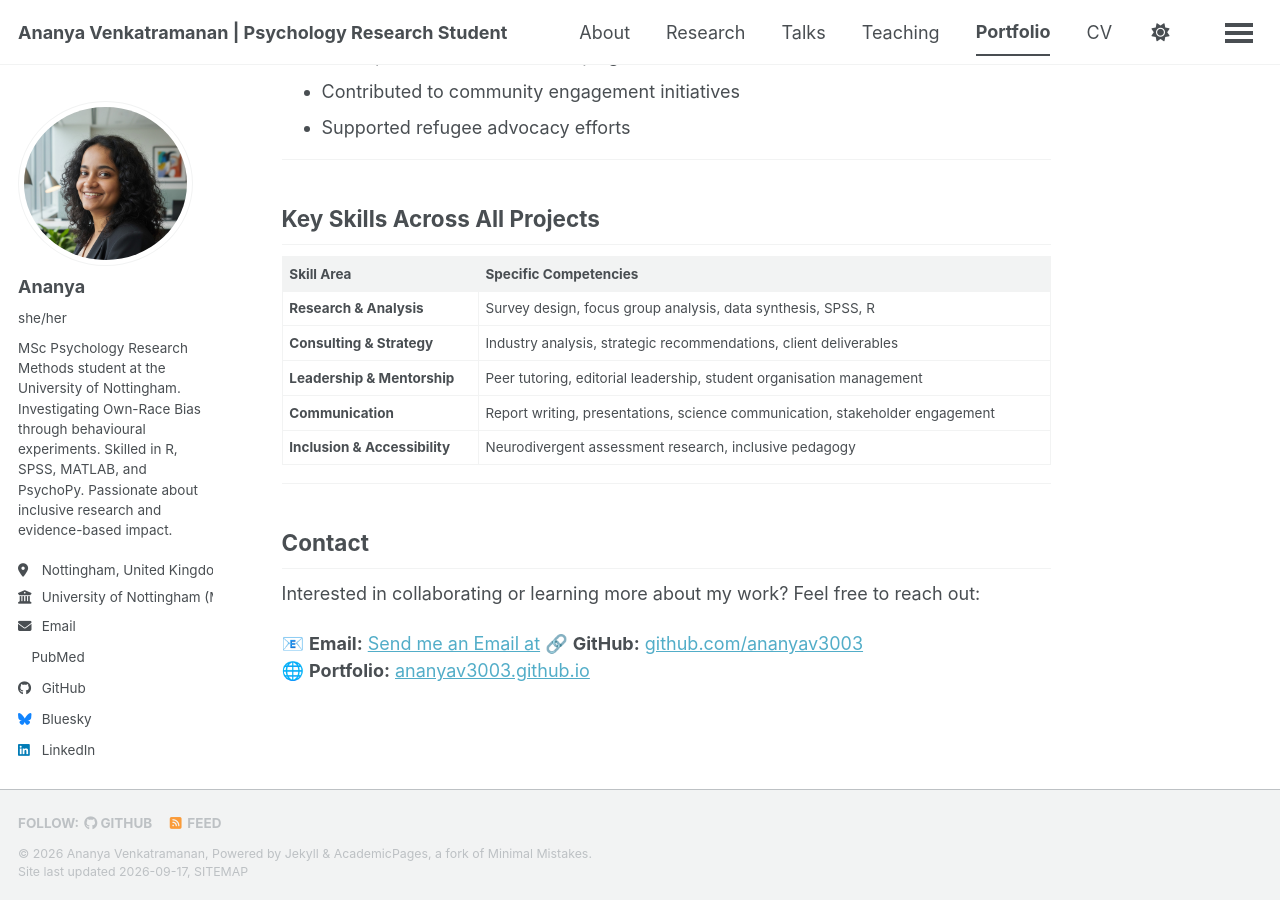
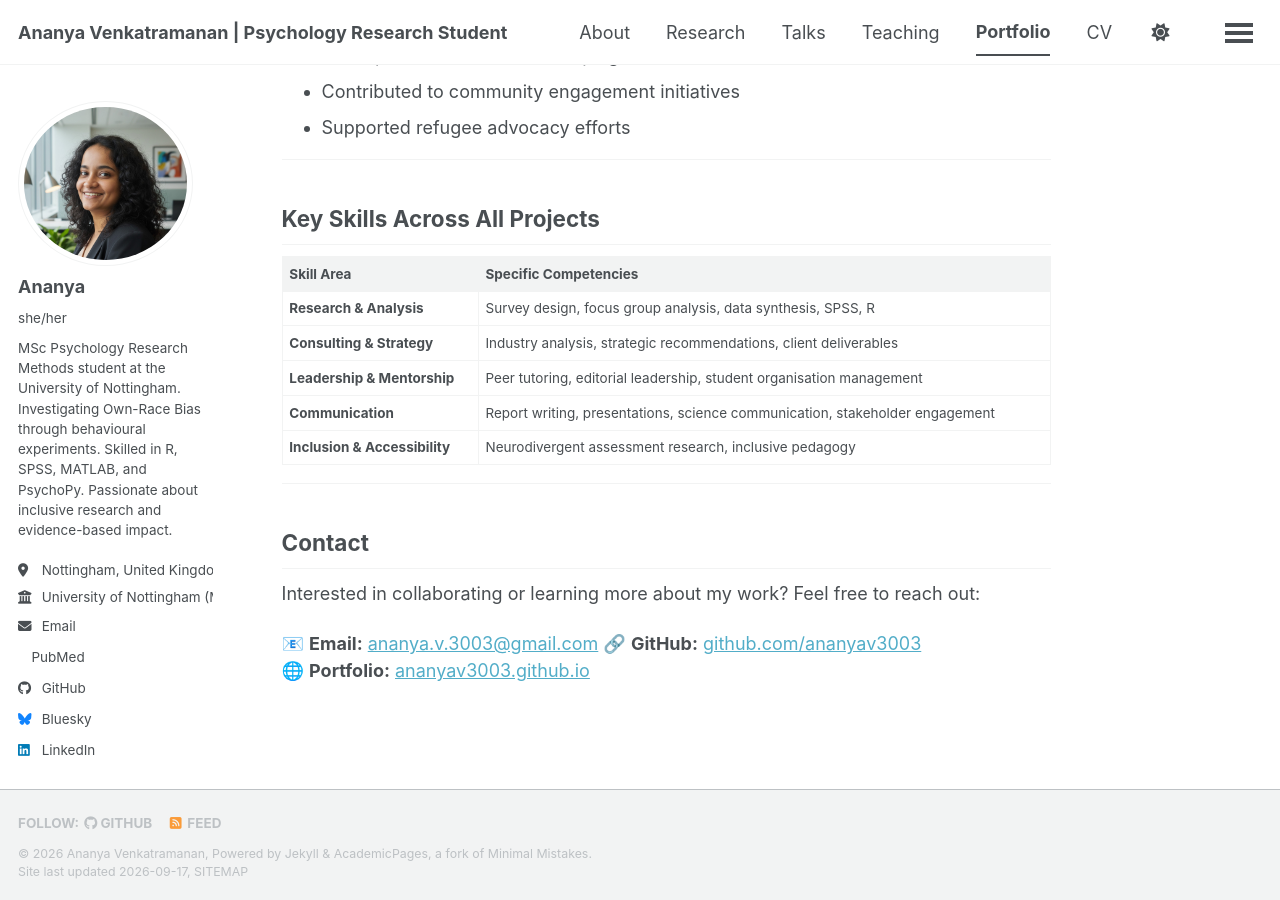
Before and after one commit to ananyav3003/ananyav3003.github.io, a Jekyll site: the page built from _pages/portfolio.md, in a window 1280 px wide and 900 px high, scrolled down 3258 px. Built offline with Jekyll 4.4.1, drawn with Linux system fonts in a browser that asks for light colours; a style sheet for code colours, icons or effects is not loaded.

Commit message:
Fix email link in portfolio page

```diff
--- a/_pages/portfolio.md
+++ b/_pages/portfolio.md
@@ -124,6 +124,6 @@ Chennai, India
 
 Interested in collaborating or learning more about my work? Feel free to reach out:
 
-📧 **Email:** [Send me an Email at](mailto:ananya.v.3003@://gmail.com,)
+📧 **Email:** [ananya.v.3003@gmail.com](mailto:ananya.v.3003@://gmail.com,)
 🔗 **GitHub:** [github.com/ananyav3003](https://github.com/ananyav3003)
 🌐 **Portfolio:** [ananyav3003.github.io](https://ananyav3003.github.io)
```
